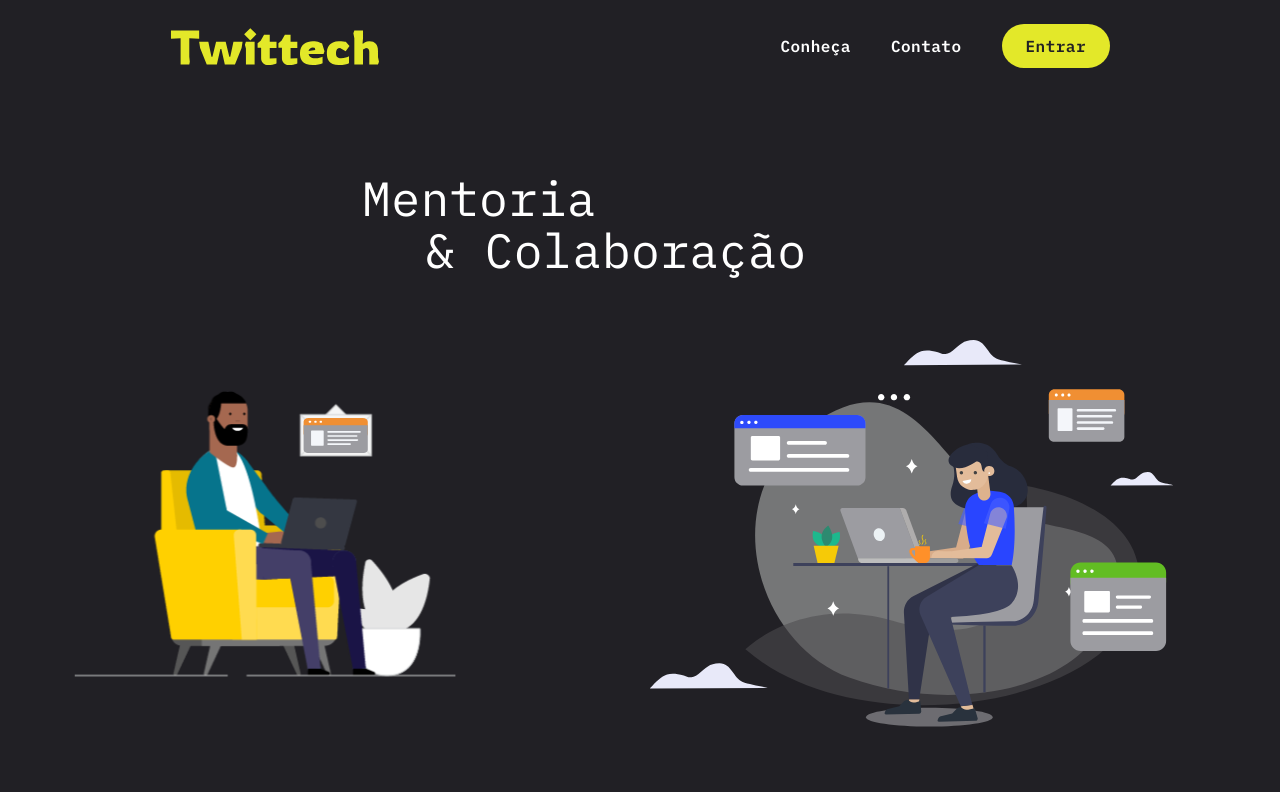
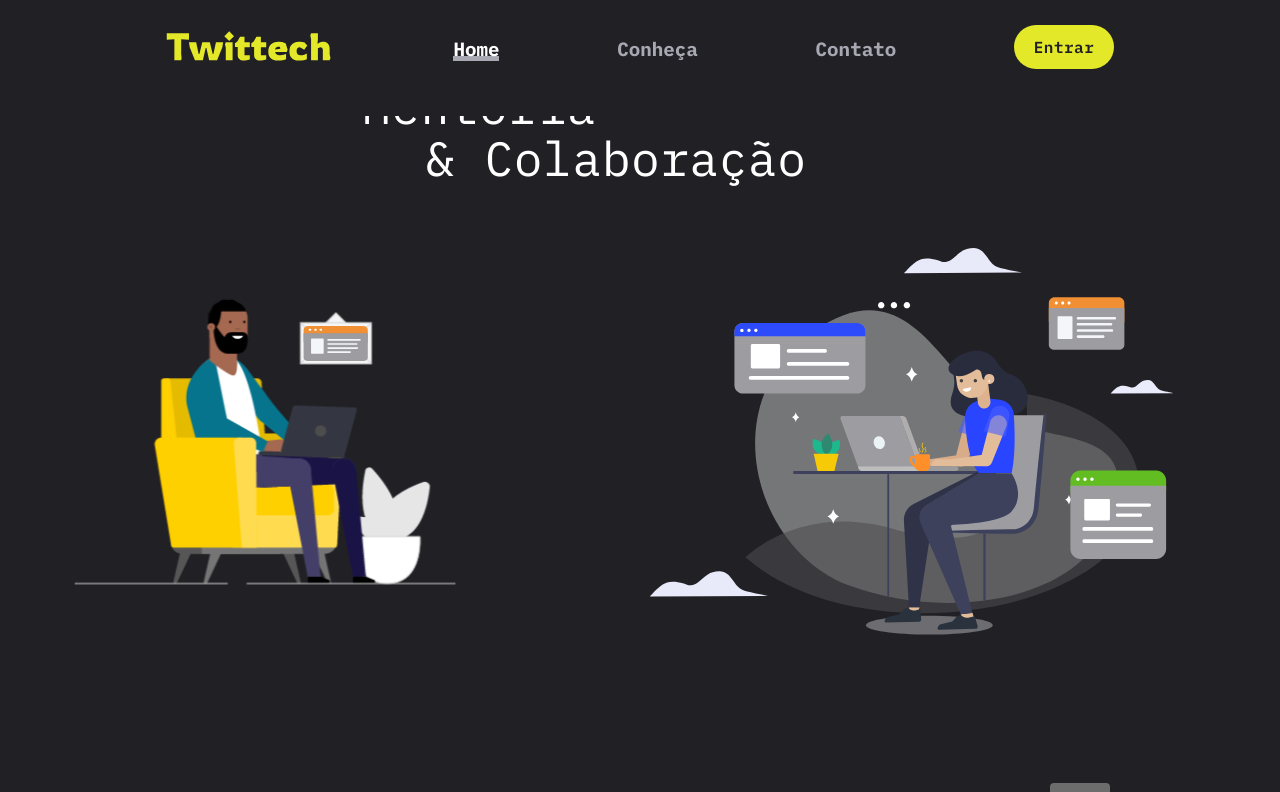
Before and after one commit to alinecbsr/twittech-front, a React (Create React App) app: page / in a window 1280 px wide. Shown: the top 792 px of the page. Built offline with nearby package versions, Linux system fonts and the light colour scheme.

Commit message:
Responsive menu implemented

```diff
--- a/src/assets/styles/components/header.js
+++ b/src/assets/styles/components/header.js
@@ -1,9 +1,188 @@
-import styled from 'styled-components/macro';
+import styled, { keyframes } from 'styled-components/macro';
+import { fonts } from '../../styles/typography';
+import { colors } from '../../styles/colors';
 
-import { Container } from '../typography';
+const puffInCenter = keyframes`
+from{
+    transform: scale(1.15);
+    opacity: 1;
+} to{
+    transform: scale(1);
+    opacity: 1;
+  }
+`;
 
-export const Context = styled(Container)`
-  flex-direction: row;
+const puffOutCenter = keyframes`
+from{
+    transform: scale(1);
+    opacity: 1;
+} to{
+    transform: scale(1.15);
+    opacity: 1;
+  }
+`;
+
+export const HeaderStyle = styled.header`
+  position: fixed;
+  width: 100%;
+  height: 116px;
+  background-color: ${props =>
+    props.scroll > 0 ? '#2120257a' : colors.primaryDark};
+
+  @media (max-width: 507px) {
+    height: 80px;
+  }
+`;
+
+export const Container = styled.div`
+  display: flex;
+  justify-content: space-between;
   align-items: center;
-  justify-content: space-between;
+  width: 90%;
+  max-width: 980px;
+  padding: 1rem;
+  margin: auto;
+
+  @media (max-width: 1024px) {
+    width: 100%;
+  }
 `;
+
+export const LogoLink = styled.a`
+  width: 25%;
+  z-index: 16;
+  @media (max-width: 1024px) {
+    width: 25%;
+  }
+
+  @media (max-width: 420px) {
+    width: 40%;
+  }
+`;
+
+export const Logo = styled.img`
+  width: 100%;
+  animation: 0.5s cubic-bezier(0.47, 0, 0.745, 0.715) 0s 1 normal both running
+    ${puffInCenter};
+
+  :hover {
+    animation: 0.5s cubic-bezier(0.47, 0, 0.745, 0.715) 0s 1 normal both running
+      ${puffOutCenter};
+  }
+`;
+
+export const Nav = styled.nav`
+  width: 100%;
+
+  @media (max-width: 1024px) {
+    position: absolute;
+    display: ${props => (props.menuVisibility ? 'flex' : 'none')};
+    justify-content: center;
+    width: 2%;
+    top: 0;
+    left: 0;
+    width: 100vw;
+    height: 100vh;
+    background-color: ${colors.primaryDark};
+    z-index: 10;
+  }
+`;
+
+export const NavList = styled.ul`
+  display: flex;
+  justify-content: space-evenly;
+  width: 100%;
+  padding-left: 0;
+  list-style: none;
+
+  @media (max-width: 1024px) {
+    display: ${props => (props.menuVisibility ? 'flex' : 'none')};
+    flex-direction: column;
+    text-align: center;
+  }
+`;
+
+export const ListItem = styled.li`
+  font-family: ${fonts.base};
+  font-style: normal;
+  font-weight: bold;
+  font-size: 1.6rem;
+  list-style: none;
+`;
+
+export const ListItemLogin = styled(ListItem)`
+  @media (min-width: 1025px) {
+    display: none;
+  }
+`;
+
+export const ListLink = styled.a`
+  text-decoration: none;
+
+  font-size: 1.2rem;
+  cursor: pointer;
+  color: ${colors.neutralLight};
+  transition: all 250ms linear 0s;
+
+  :hover {
+    color: ${colors.primaryLight};
+  }
+
+  &[href='${props => props.activeSection}'] {
+    box-shadow: ${colors.neutralLight} 0px -5px 0px 0px inset;
+    color: ${colors.neutral};
+  }
+
+  @media (max-width: 1024px) {
+    font-size: 2rem;
+    transition-duration: 0.5s;
+  }
+
+  @media (max-width: 420px) {
+    font-size: 1.4rem;
+  }
+`;
+
+export const ListLinkLogin = styled(ListLink)`
+    color: ${colors.primary};
+
+    :hover {
+    color: ${colors.primaryHighLight};
+  }
+
+  @media (min-width: 1025px) {
+    display: none;
+  }
+`;
+
+export const MenuToggle = styled.div`
+  @media (max-width: 1024px) {
+    width: 40px;
+    height: 30px;
+    z-index: 16;
+  }
+`;
+
+const ToggleLine = styled.div`
+  @media (max-width: 1024px) {
+    height: 5px;
+    width: 100%;
+    margin: 6px auto;
+    transition-duration: 0.3s;
+    background-color: ${colors.neutral};
+  }
+`;
+
+export const ToggleOne = styled(ToggleLine)`
+  transform: ${props =>
+    props.menuVisibility ? 'rotate(45deg) translate(7px, 7px)' : ''};
+`;
+
+export const ToggleTwo = styled(ToggleLine)`
+  opacity: ${props => (props.menuVisibility ? 0 : 1)};
+`;
+
+export const ToggleThree = styled(ToggleLine)`
+  transform: ${props =>
+    props.menuVisibility ? 'rotate(-45deg) translate(8px, -9px)' : ''};
+`;
--- a/src/assets/styles/typography.js
+++ b/src/assets/styles/typography.js
@@ -20,6 +20,12 @@ export const Container = styled.section`
   max-width: 63.75rem;
   height: auto;
   padding: 0 2.5rem;
+`;
+
+export const Context = styled(Container)`
+  flex-direction: row;
+  align-items: center;
+  justify-content: space-between;
 `;
 
 export const Nav = styled.section`
@@ -68,6 +74,8 @@ export const Btn = styled.button`
   flex-direction: row;
   justify-content: center;
   width: 100%;
+  max-width: 6.25rem;
+  height: 2.75rem;
   margin: 0;
   padding: 0.88rem 1.5rem;
   color: ${colors?.primaryDark};
@@ -84,4 +92,8 @@ export const Btn = styled.button`
     background-color: ${colors?.primaryDark};
     color: ${colors?.primary};
   }
+
+  @media (max-width: 1024px) {
+    display: none;
+  }
 `;
--- a/src/components/Footer.js
+++ b/src/components/Footer.js
@@ -1,7 +1,7 @@
 import React from "react";
 import { FiArrowUp } from 'react-icons/fi';
 
-import { Context } from "../assets/styles/components/header";
+import { Context } from "../assets/styles/typography";
 import {
   ContentFooter,
   Logo,
--- a/src/components/Header.js
+++ b/src/components/Header.js
@@ -1,24 +1,106 @@
-import React from 'react';
+import React, { useState, useEffect } from 'react';
+import logo from '../assets/images/logo.svg';
+import { Btn } from '../assets/styles/typography';
+import {
+  HeaderStyle,
+  Container,
+  LogoLink,
+  Logo,
+  Nav,
+  NavList,
+  ListItem,
+  ListLink,
+  ListItemLogin,
+  ListLinkLogin,
+  MenuToggle,
+  ToggleOne,
+  ToggleTwo,
+  ToggleThree,
+} from '../assets/styles/components/header';
 
-import { Content, Logo, Nav , LinkToGo, Btn} from '../assets/styles/typography';
+export default function Header() {
+  const [menuVisibility, setMenuVisibility] = useState(false);
+  const [activeSection, setActiveSection] = useState('#home');
+  const [scroll, setScroll] = useState(window.scrollY);
 
-import { Context } from '../assets/styles/components/header';
+  useEffect(() => {
+    window.addEventListener('scroll', () => {
+      setScroll(window.scrollY);
+      const observer = new IntersectionObserver(entries => {
+        entries.forEach(entry => {
+          const id = entry.target.getAttribute('id');
+          if (entry.isIntersecting && entry.intersectionRatio > 0.3) {
+            setActiveSection(`#${id}`);
+          }
+        });
+      });
+      document
+        .querySelectorAll('section[id]')
+        .forEach(section => observer.observe(section));
+    });
+  }, []);
 
-import logo from '../assets/images/logo.svg';
-
-function Header() {
   return (
-    <Content>
-      <Context>
-        <Logo src={logo} alt="Logo Twittech"/>
-        <Nav>
-          <LinkToGo>Conheça</LinkToGo>
-          <LinkToGo>Contato</LinkToGo>
-          <Btn>Entrar</Btn>
+    <HeaderStyle scroll={scroll}>
+      <Container>
+        <LogoLink
+          href="#"
+          target="_blank"
+          rel="noopener noreferrer"
+        >
+          <Logo src={logo} alt="Twittech logo" />
+        </LogoLink>
+        <MenuToggle
+          rule="button"
+          aria-label="Abrir menu"
+          onClick={() => setMenuVisibility(!menuVisibility)}
+        >
+          <ToggleOne menuVisibility={menuVisibility} />
+          <ToggleTwo menuVisibility={menuVisibility} />
+          <ToggleThree menuVisibility={menuVisibility} />
+        </MenuToggle>
+        <Nav menuVisibility={menuVisibility}>
+          <NavList menuVisibility={menuVisibility}>
+            <ListItem>
+              <ListLink
+                href="#home"
+                activeSection={activeSection}
+                onClick={() => setMenuVisibility(false)}
+              >
+                Home
+              </ListLink>
+            </ListItem>
+            <ListItem>
+              <ListLink
+                href="#about"
+                activeSection={activeSection}
+                onClick={() => setMenuVisibility(false)}
+              >
+                Conheça
+              </ListLink>
+            </ListItem>
+            <ListItem>
+              <ListLink
+                href="#contact"
+                activeSection={activeSection}
+                onClick={() => setMenuVisibility(false)}
+              >
+                Contato
+              </ListLink>
+            </ListItem>
+            <ListItemLogin>
+              <ListLinkLogin
+                href="#login"
+                activeSection={activeSection}
+                onClick={() => setMenuVisibility(false)}
+              >
+                Entrar
+              </ListLinkLogin>
+            </ListItemLogin>
+          </NavList>
         </Nav>
-      </Context>
-    </Content>
-  )
+        <Btn>Entrar</Btn>
+      </Container>
+    </HeaderStyle>
+  );
 }
-
-export default Header;
```
Also changed, not shown: src/pages/About.js (added, +9 -0 lines), src/pages/Contact.js (added, +9 -0 lines).
